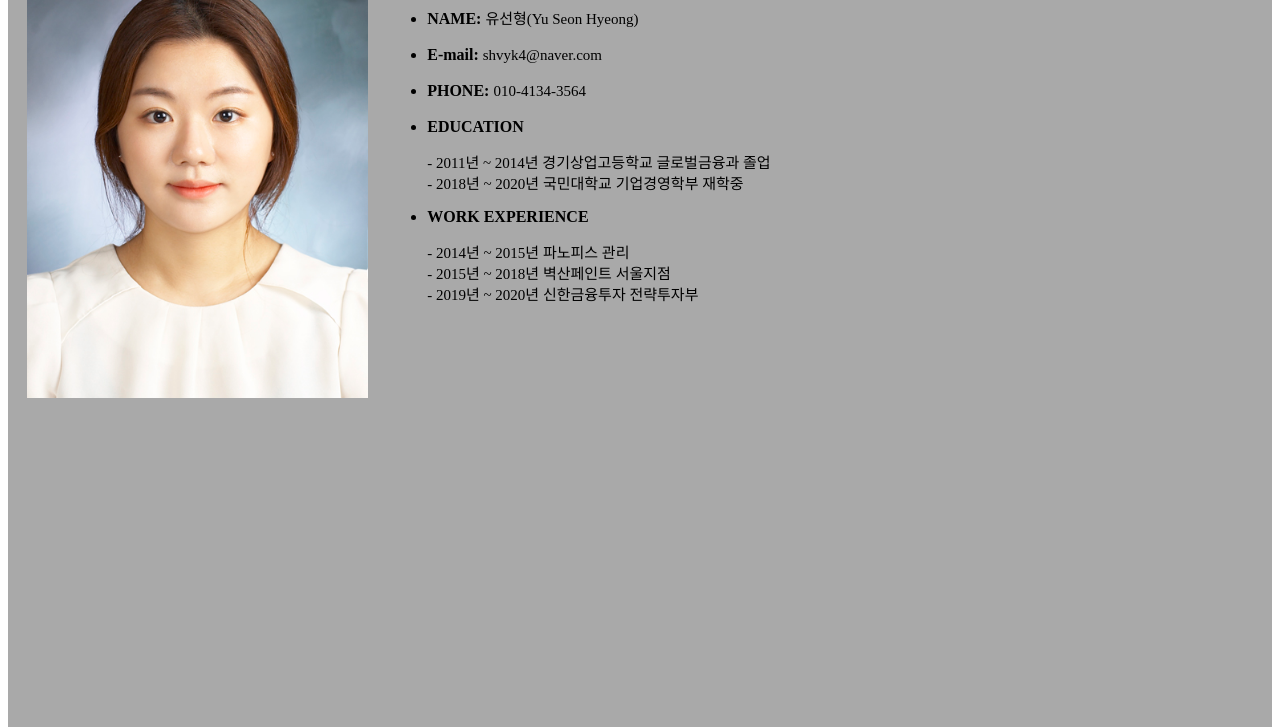
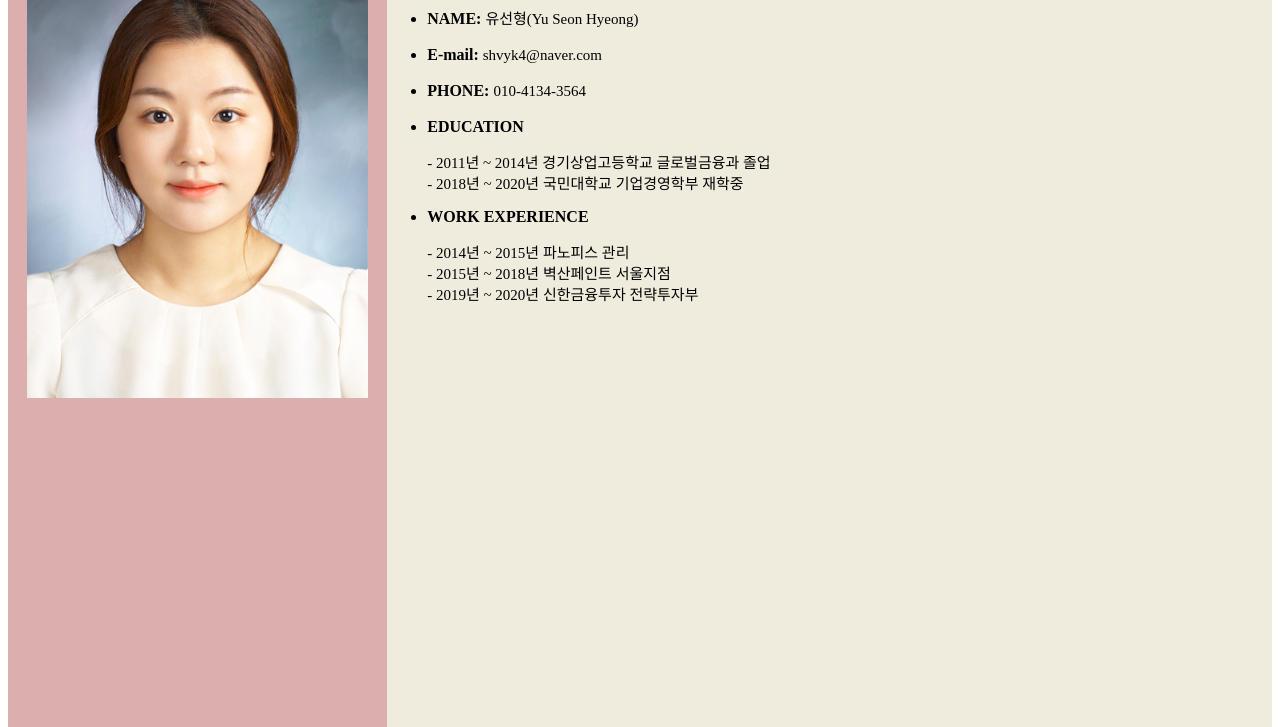
Before and after one commit to YUSEONHYEONG/resume, a plain HTML site: page index.html in a window 1280 px wide. Shown: the part 81-808 px from the top of the page. Drawn offline with Linux system fonts and the light colour scheme.

Commit message:
Add files via upload

```diff
--- a/index.html
+++ b/index.html
@@ -4,8 +4,8 @@
   <title>SeonHyeong resume</title>
   <meta charset="utf-8">
   <style type="text/css">
-#menu {width:30%; height:800px; float:left; background-color: darkgray}
-#contents {width:70%; height:800px; float:right; background-color: darkgray}
+#menu {width:30%; height:800px; float:left; background-color: #DBAFAD}
+#contents {width:70%; height:800px; float:right; background-color: #F0ECDD}
   </style>
 </head>
 <body>
```
